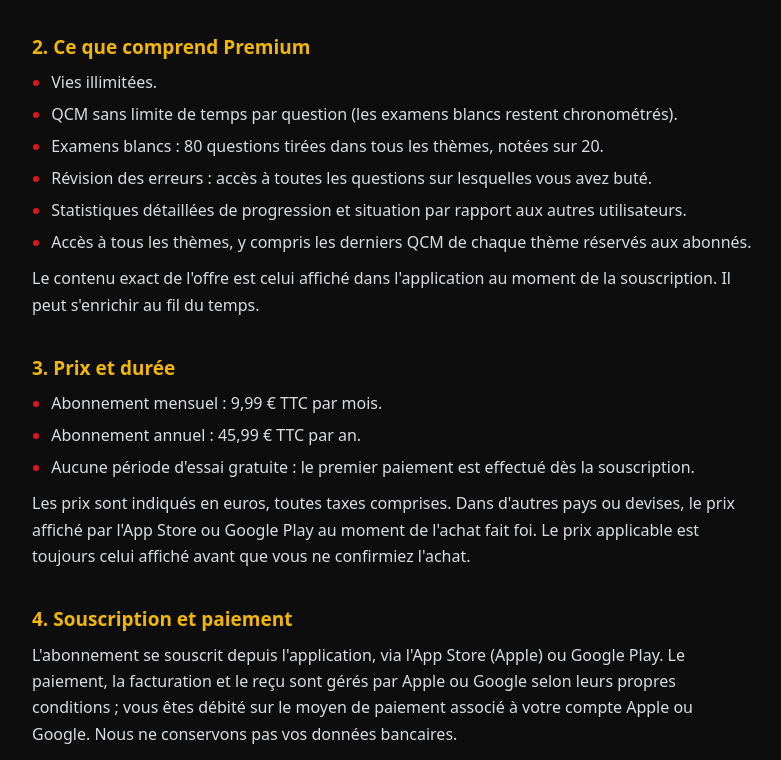
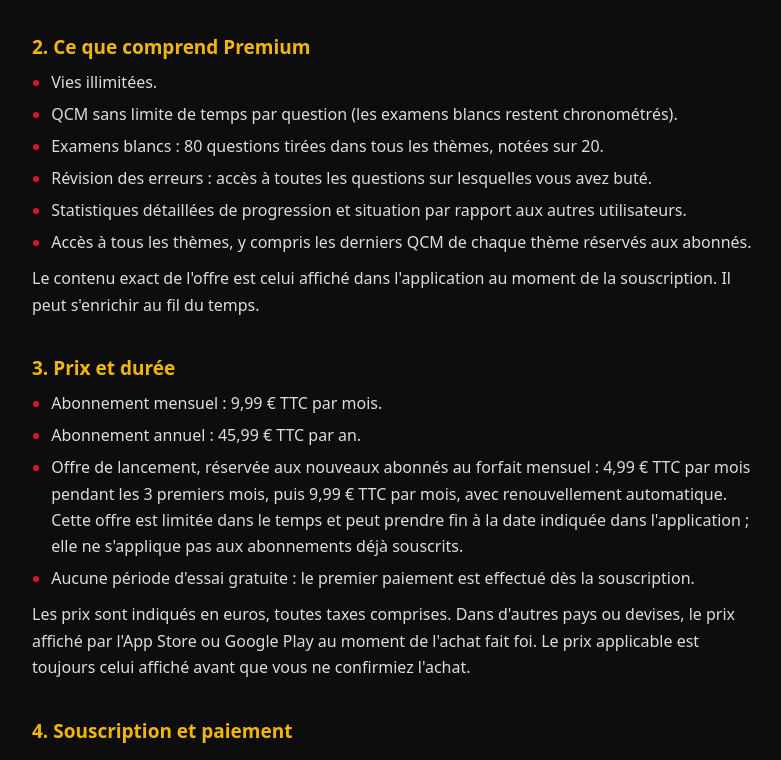
Before and after one commit to damienboyer3470-dotcom/capoquest-legal, a plain HTML site: page cgv.html in a window 1280 px wide. Shown: the part 409-1169 px from the top of the page, without its empty margins (248-1029 px from the left). Drawn offline with Linux system fonts and the light colour scheme.

Commit message:
Add files via upload

```diff
--- a/cgv.html
+++ b/cgv.html
@@ -39,6 +39,7 @@
 <ul>
 <li>Abonnement mensuel : 9,99 € TTC par mois.</li>
 <li>Abonnement annuel : 45,99 € TTC par an.</li>
+<li>Offre de lancement, réservée aux nouveaux abonnés au forfait mensuel : 4,99 € TTC par mois pendant les 3 premiers mois, puis 9,99 € TTC par mois, avec renouvellement automatique. Cette offre est limitée dans le temps et peut prendre fin à la date indiquée dans l'application ; elle ne s'applique pas aux abonnements déjà souscrits.</li>
 <li>Aucune période d'essai gratuite : le premier paiement est effectué dès la souscription.</li>
 </ul>
 <p>Les prix sont indiqués en euros, toutes taxes comprises. Dans d'autres pays ou devises, le prix affiché par l'App Store ou Google Play au moment de l'achat fait foi. Le prix applicable est toujours celui affiché avant que vous ne confirmiez l'achat.</p>
```
